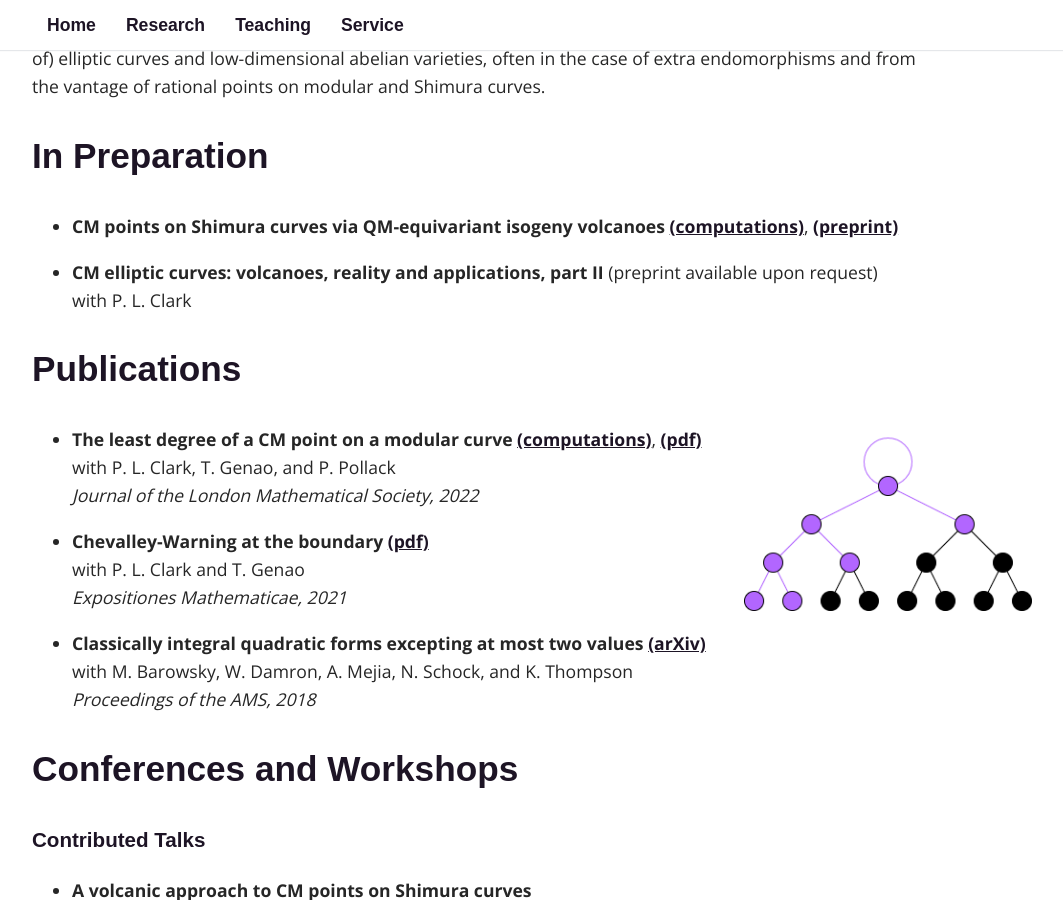
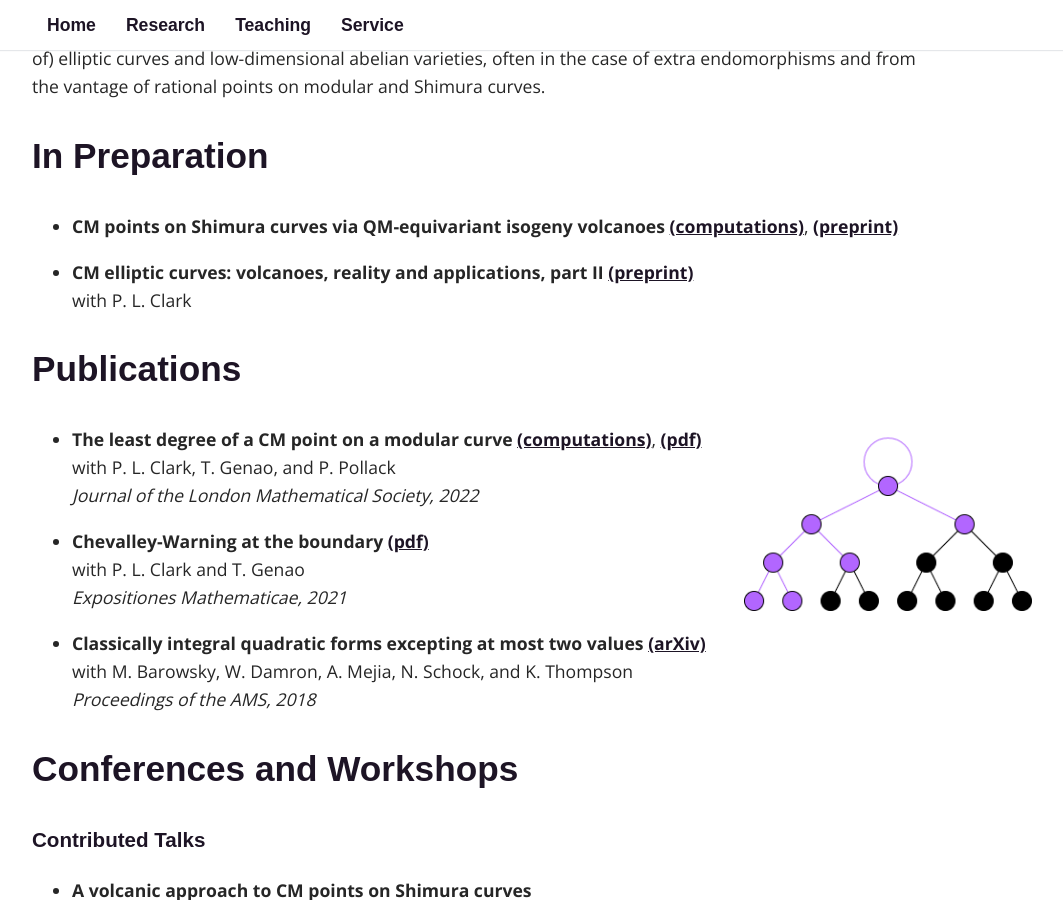
Before and after one commit to fsaia/site, a Jekyll site: the page built from _pages/02_research.md, in a window 1280 px wide and 900 px high, scrolled down 406 px. Shown: the whole window, without its empty margins (158-1221 px from the left). Built offline with Jekyll 4.4.1, drawn with Linux system fonts in a browser that asks for light colours; some web fonts are replaced.

Commit message:
Add files via upload

```diff
--- a/_pages/02_research.md
+++ b/_pages/02_research.md
@@ -19,7 +19,7 @@ My research interests lie in number theory and arithmetic geometry. In particula
 
 * **CM points on Shimura curves via QM-equivariant isogeny volcanoes** [(computations)](https://github.com/fsaia/CM-Points-Shimura-Curves), [(preprint)](https://drive.google.com/file/d/1SCCfv7RPSytYqSZghVFkspes5Zo7qask/view?usp=sharing)
 
-* **CM elliptic curves: volcanoes, reality and applications, part II** (preprint available upon request)
+* **CM elliptic curves: volcanoes, reality and applications, part II** [(preprint)](https://drive.google.com/file/d/1SQwJ4HetSW6mQX-eZ_Fy4EAKF9nl5qJS/view?usp=sharing)
 	with P. L. Clark
 
 ## Publications
```
